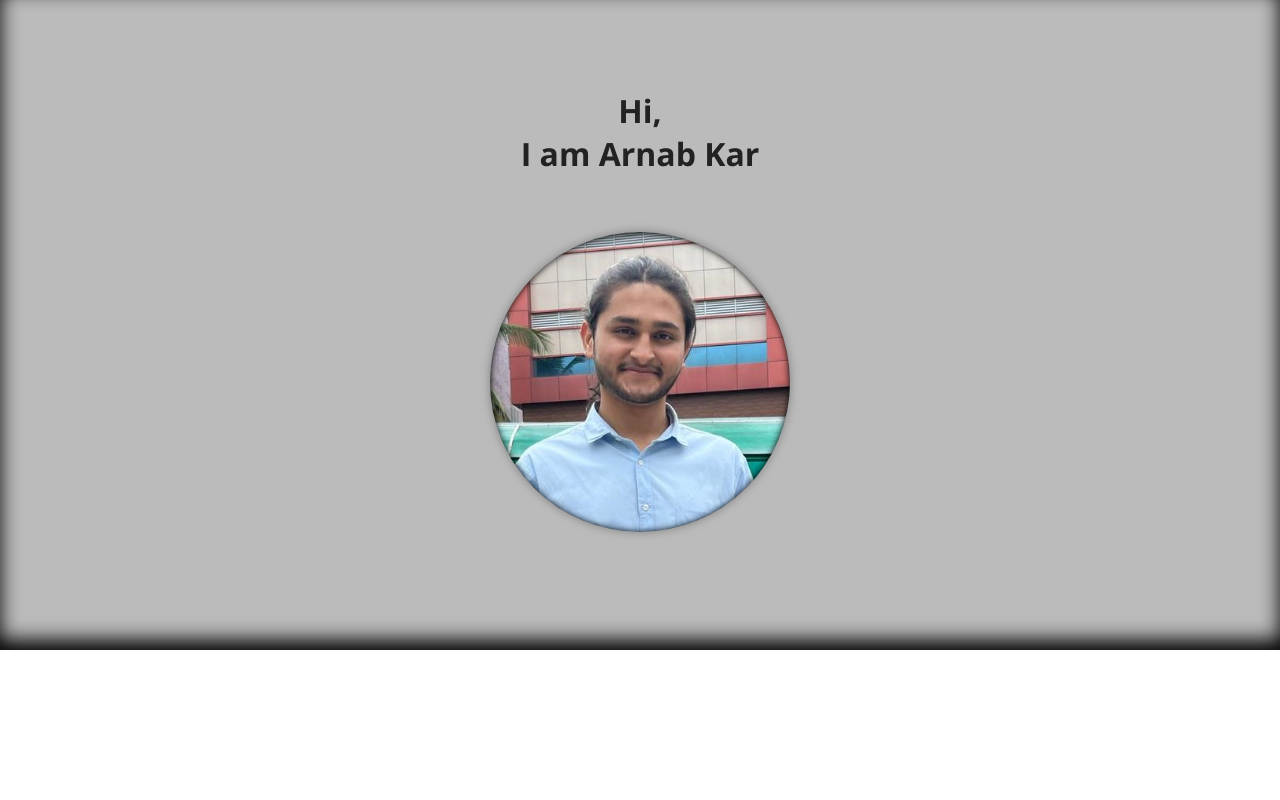
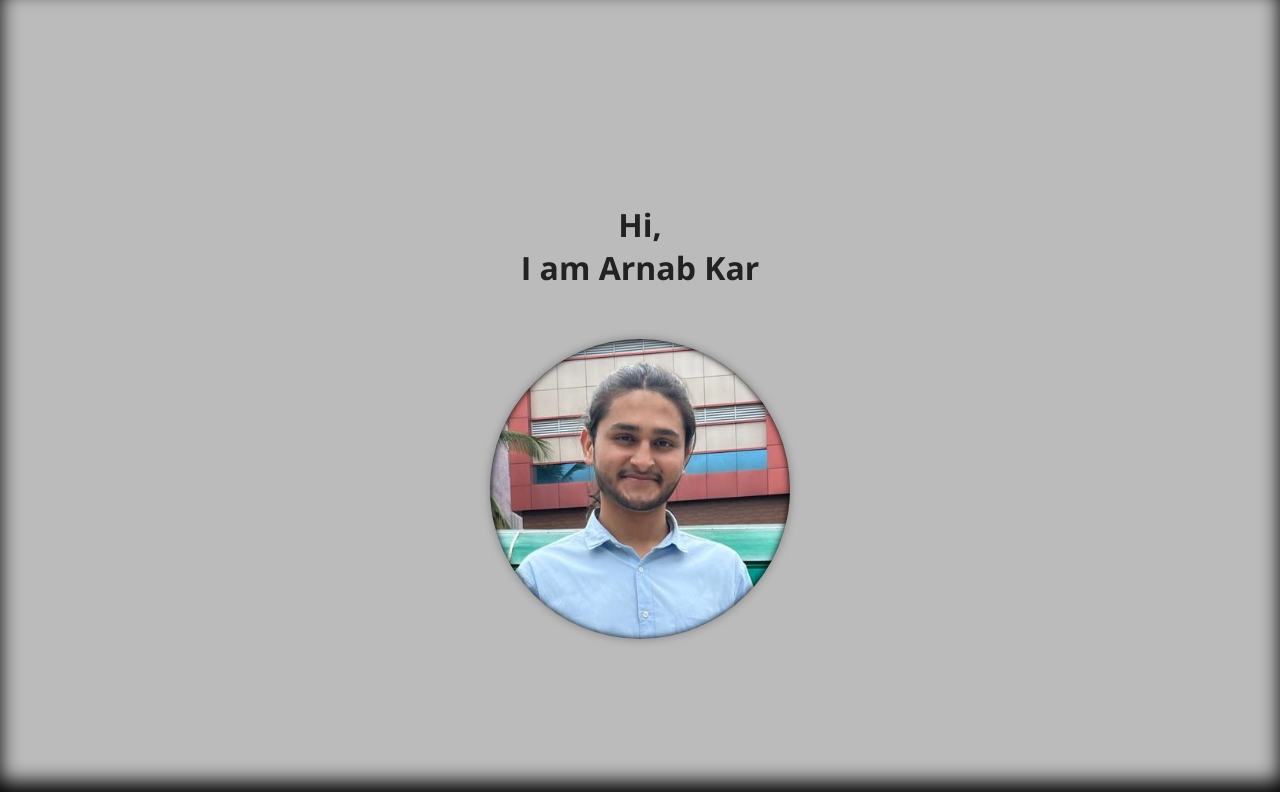
Before and after one commit to EffDuBois/My-Website, a plain HTML site: page v2/index.html in a window 1280 px wide. Shown: the top 800 px of the page. Drawn offline with nearby package versions, Linux system fonts and the light colour scheme.

Commit message:
Improved spaces

```diff
--- a/v2/styles.css
+++ b/v2/styles.css
@@ -1,9 +1,10 @@
 html, body {
+    width: 100%;
+    height: 100%;
     margin: 0px;
     font-family: 'Open Sans', sans-serif;
     color: #222;
     text-align: center;
-    background-color:white;
 }
 html::-webkit-scrollbar{
     display: none;
@@ -30,21 +31,27 @@ html::-webkit-scrollbar{
 
 
 #hero {
-    height: 500px;
-    padding: 50px 0px 100px;
+    width: 100%;
+    min-height: 99vh;
     background-color: #bbb;
+    box-shadow: inset 0px -10px 20px black;
     margin: 0px;
-    box-shadow:inset 0px -10px 20px black;
     display: flex;
     flex-direction: column;
-    justify-content: space-around;
+    justify-content: center;
     align-items: center;
+    position: fixed;
+    z-index: 0;
+}
 
-
+#hello {
+    margin: 50px;
 }
 
 #content{
-    padding: 150px 0px 0px;
+    z-index: 1;
+    background-color: #fff;
+    padding: 150px 0px;
     margin: 0px;
 }
 
@@ -54,7 +61,7 @@ html::-webkit-scrollbar{
 }
 
 #footer {
-    padding: 80px 0px 40px;
+    padding: 10px 0px;
     font-weight: 100;
     display: flex;
     flex-direction: row;
```
Also changed, not shown: v2/index.html (+1 -2 lines).
